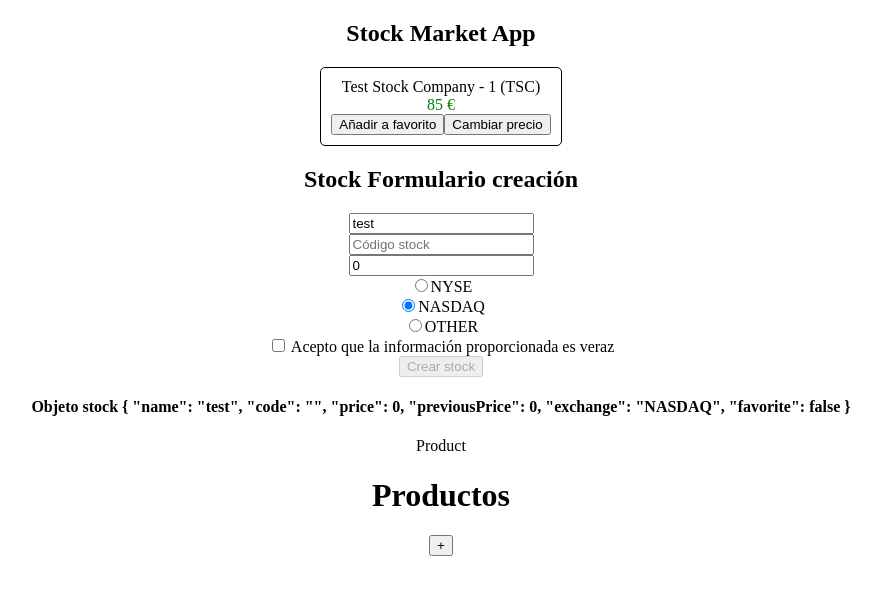
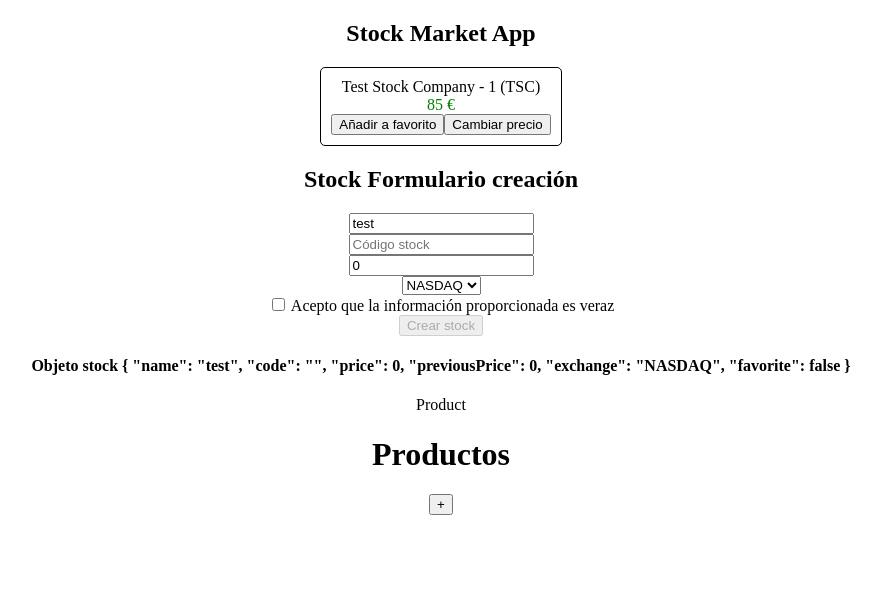
Before and after one commit to acovex/angularFundamentals, an Angular app in the folder curso-angular/: page / in a window 1280 px wide. Shown: the top 594 px of the page, without its empty margins (199-1080 px from the left). Built offline with nearby package versions, Linux system fonts and the light colour scheme.

Commit message:
Select first way

```diff
--- a/curso-angular/src/app/shared/stocks/create-stock/create-stock.component.html
+++ b/curso-angular/src/app/shared/stocks/create-stock/create-stock.component.html
@@ -12,15 +12,11 @@
         (ngModelChange)="setStockPrice($event)">
     </div>
     <div class="stock-exchange">
-      <div>
-        <input type="radio" name="stockExchange" [(ngModel)]="stock.exchange" value="NYSE">NYSE
-      </div>
-      <div>
-        <input type="radio" name="stockExchange" [(ngModel)]="stock.exchange" value="NASDAQ">NASDAQ
-      </div>
-      <div>
-        <input type="radio" name="stockExchange" [(ngModel)]="stock.exchange" value="OTHER">OTHER
-      </div>
+      <select name="stockExchange" [(ngModel)]="stock.exchange">
+        <option value="NYSE">NYSE</option>
+        <option value="NASDAQ">NASDAQ</option>
+        <option value="OTHER">OTHER</option>
+        </select>
     </div>
     <div class="stock-confirm">
       <input type="checkbox" name="stockConfirm" [(ngModel)]="confirmed">
```
